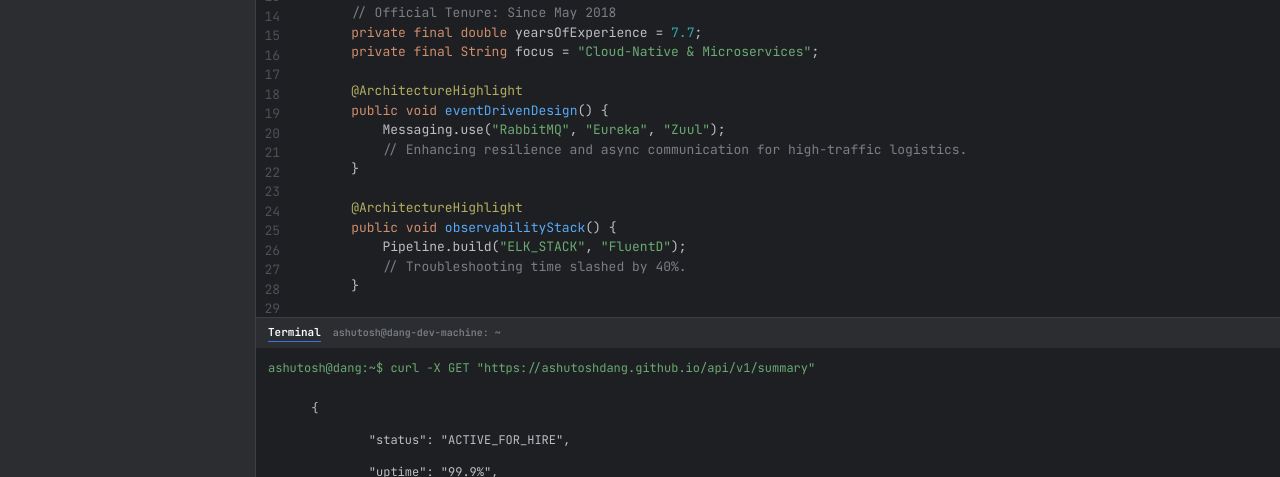
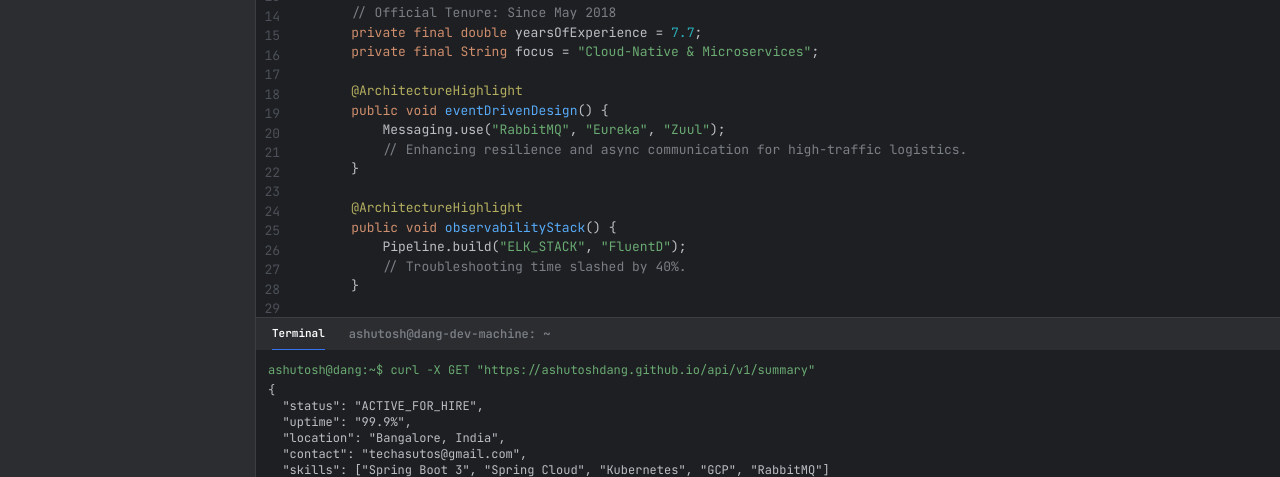
Before and after one commit to ashutoshdang/ashutoshdang.github.io, a website: page index.html in a window 1280 px wide. Shown: the part 323-800 px from the top of the page. Drawn offline with nearby package versions, Linux system fonts and the light colour scheme.

Commit message:
Update index.html

```diff
--- a/index.html
+++ b/index.html
@@ -204,46 +204,16 @@
 </div>
 
 <!-- Terminal -->
-<!-- ================= TERMINAL ================= -->
-<div class="
-    bg-ideBg border-t border-[#3c3f41] flex flex-col
-    h-auto
-    max-h-[35vh]
-    md:h-40
-  ">
-  <!-- Terminal Header -->
-  <div class="
-      bg-ideSidebar flex items-center gap-3
-      px-3 py-1.5
-      text-[11px] font-bold
-      flex-wrap
-    ">
-    <span class="text-white border-b border-ideAccent">
-      Terminal
-    </span>
-    <span class="
-        text-ideComment text-[10px]
-        truncate
-        max-w-full
-        md:max-w-none
-      ">
-      ashutosh@dang-dev-machine: ~
-    </span>
+<div class="h-32 md:h-40 bg-ideBg border-t border-[#3c3f41] flex flex-col">
+    <div class="h-8 bg-ideSidebar flex items-center px-4 gap-6 text-[11px] font-bold">
+        <span class="text-white border-b border-ideAccent h-full flex items-center">Terminal</span>
+        <span class="text-ideComment text-xs">ashutosh@dang-dev-machine: ~</span>
     </div>
-  <!-- Terminal Body -->
-  <div class="
-      flex-1 p-3
-      text-[11px] md:text-xs
-      font-mono text-ideText
-      overflow-y-auto overflow-x-hidden
-      custom-scroll
-      break-words
-    ">
-    <div class="text-ideString break-all">
-      ashutosh@dang:~$ curl -X GET
-      "https://ashutoshdang.github.io/api/v1/summary"
+    <div class="flex-1 p-3 text-xs font-mono text-ideText overflow-y-auto custom-scroll">
+        <div class="text-ideString">
+            ashutosh@dang:~$ curl -X GET "https://ashutoshdang.github.io/api/v1/summary"
         </div>
-    <div class="mt-2 whitespace-pre-wrap">
+        <div class="mt-1">
             {<br>
             &nbsp;&nbsp;"status": "ACTIVE_FOR_HIRE",<br>
             &nbsp;&nbsp;"uptime": "99.9%",<br>
@@ -252,8 +222,7 @@
             &nbsp;&nbsp;"skills": ["Spring Boot 3", "Spring Cloud", "Kubernetes", "GCP", "RabbitMQ"]<br>
             }<br>
         </div>
-
-    <div class="text-ideKeyword mt-2">
+        <div class="text-ideKeyword mt-1">
             Compilation successful. 0 errors, 0 warnings.
         </div>
     </div>
```
Lines whose indentation alone changed are shown as unchanged.
